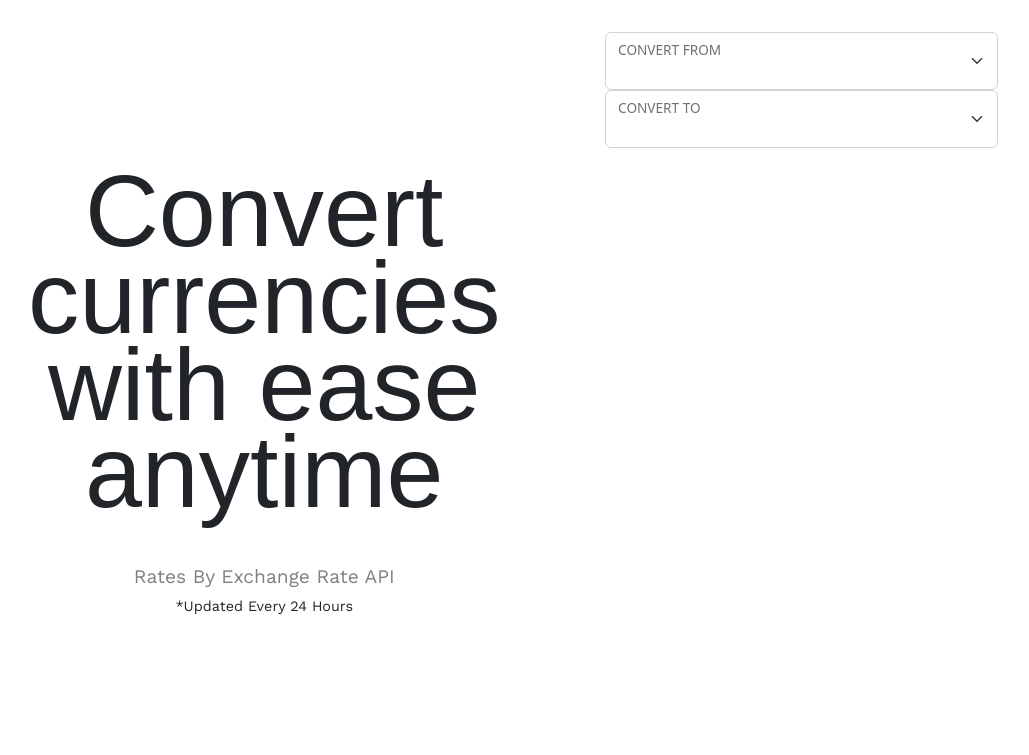
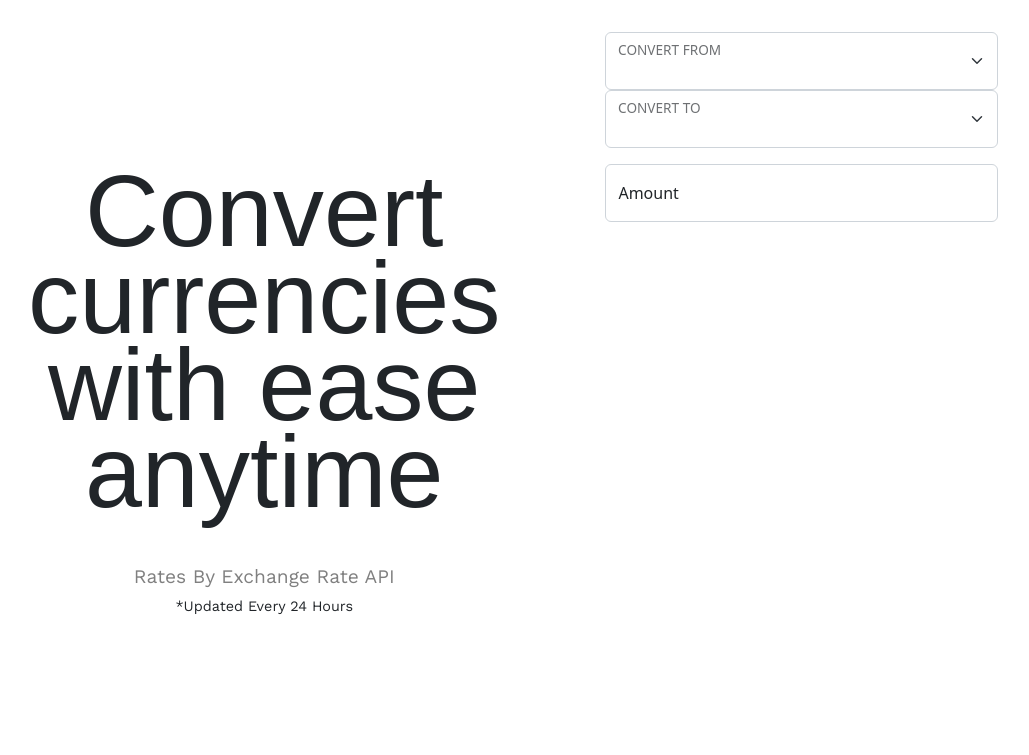
Before and after one commit to Nganga-A/Currency_Converter, a plain HTML site: page index.html in a window 1280 px wide. Shown: the whole page, without its empty margins (107-1136 px from the left). Drawn offline with nearby package versions, Linux system fonts and the light colour scheme; a web font is replaced by a local one.

Commit message:
Base amount input field

```diff
--- a/index.html
+++ b/index.html
@@ -42,6 +42,10 @@
                         <label for="target-currencies">CONVERT TO</label>
                     </div>
                 </div>
+                <div class="input-container form-floating my-3">
+                    <input type="number" class="form-control input-amount" id="amount" name="amount" placeholder="Amount" min="0">
+                    <label for = "amount" min="0">Amount</label>
+                </div>
             </div>
     </div>
 </body>
```
